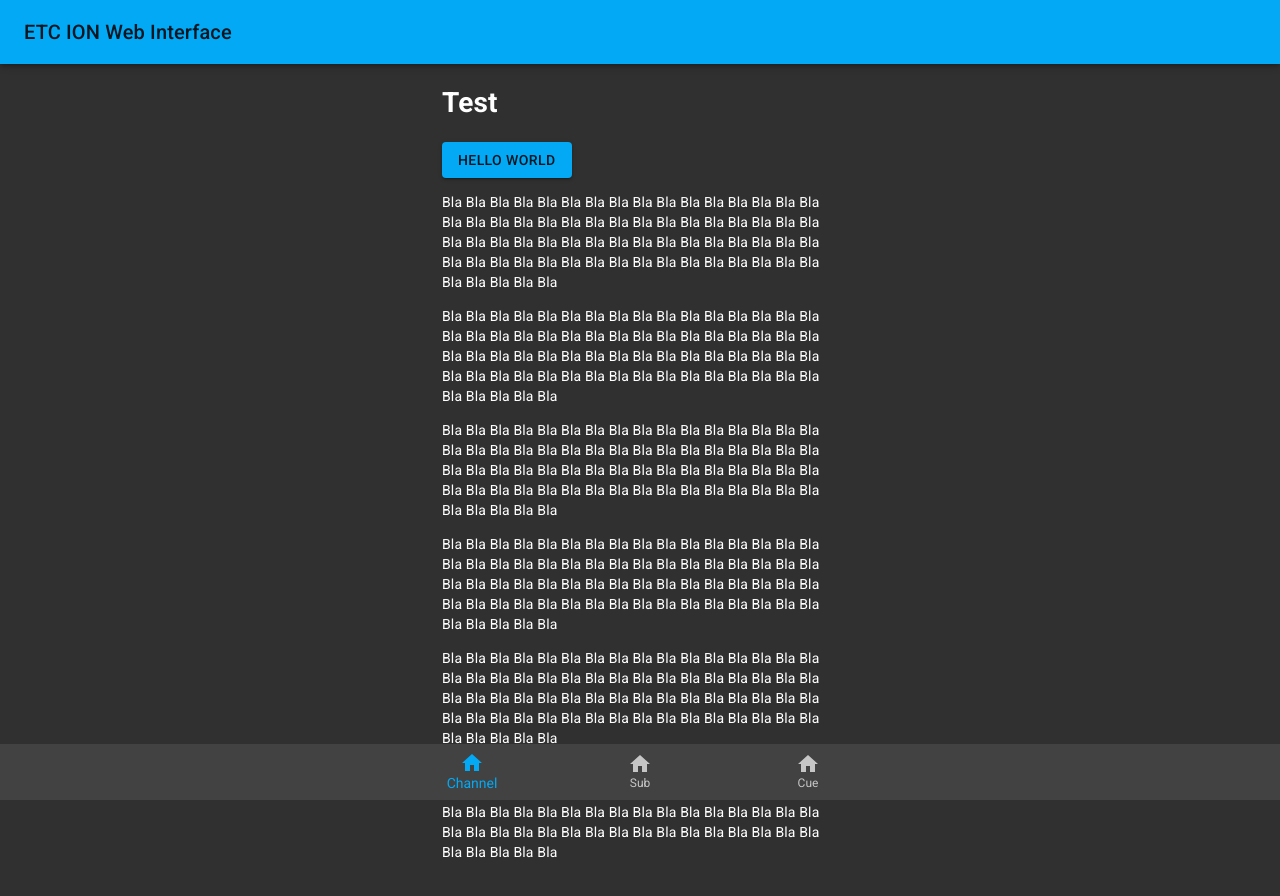
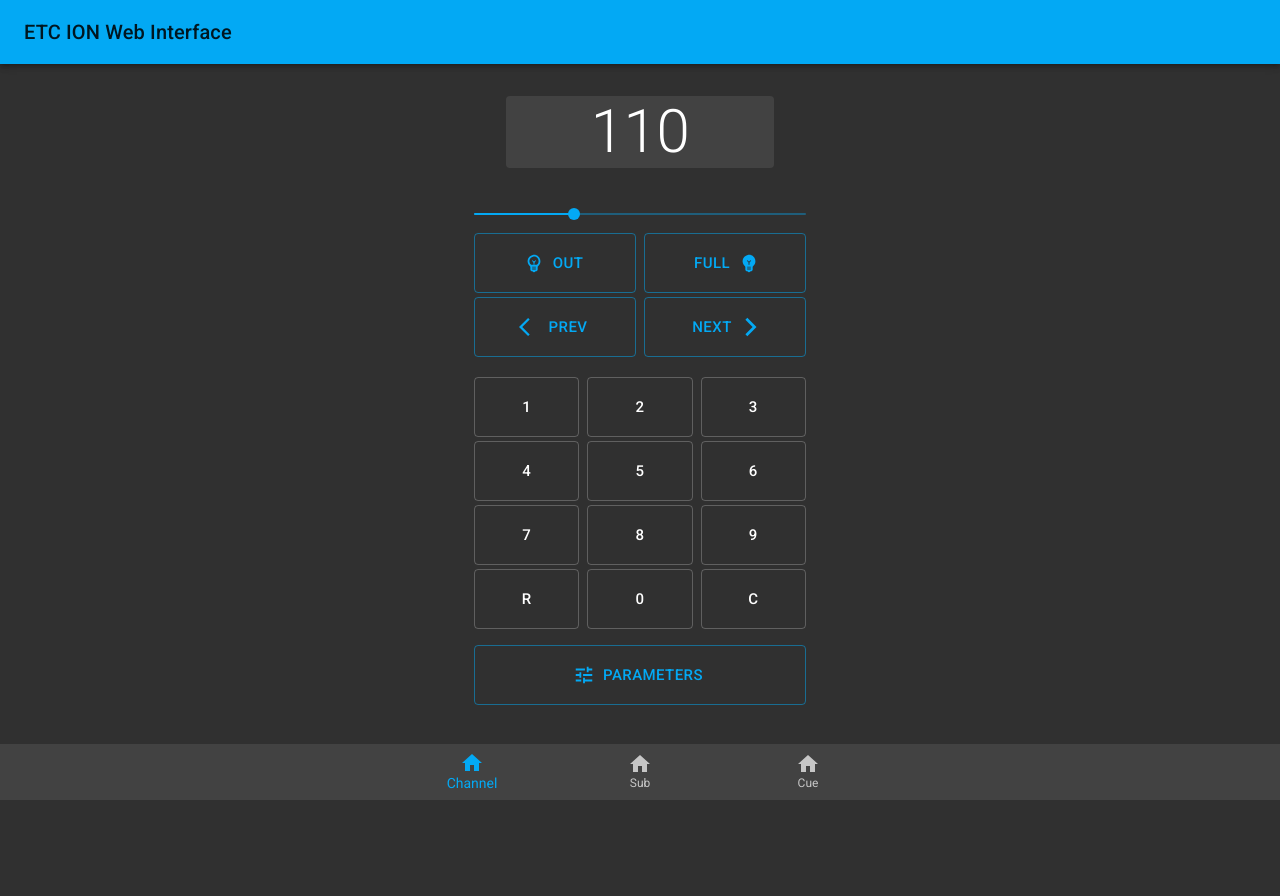
Before and after one commit to silvanmelchior/IONInterface, a React (Create React App) app in the folder frontend/: page / in a window 1280 px wide. Shown: the top 896 px of the page. After the commit the page ends 800 px from the top, so only its background shows below. Built offline with nearby package versions, Linux system fonts and the light colour scheme; no server answers.

Commit message:
channel page first layout

```diff
--- a/frontend/package.json
+++ b/frontend/package.json
@@ -4,6 +4,7 @@
   "private": true,
   "dependencies": {
     "@material-ui/core": "^4.9.14",
+    "@material-ui/icons": "^4.9.1",
     "@testing-library/jest-dom": "^4.2.4",
     "@testing-library/react": "^9.5.0",
     "@testing-library/user-event": "^7.2.1",
--- a/frontend/src/App.js
+++ b/frontend/src/App.js
@@ -1,6 +1,11 @@
 import React from 'react';
 import axios from "axios";
-import { AppBar, BottomNavigation, BottomNavigationAction, Button, Container, SvgIcon, Toolbar, Typography} from '@material-ui/core';
+import { AppBar, Toolbar, Typography } from '@material-ui/core';
+import { BottomNavigation, BottomNavigationAction } from '@material-ui/core';
+import { Container, SvgIcon} from '@material-ui/core';
+import Channel from './Channel';
+import Sub from './Sub';
+import Cue from './Cue';
 import { makeStyles } from '@material-ui/core';
 
 function HomeIcon(props) {  // TODO
@@ -14,12 +19,15 @@
 const useStyles = makeStyles({
   BottomNavigation: {
     width: '100%',
-    position: 'sticky',
+    position: 'fixed',
     bottom: 0
+  },
+  Container: {
+    paddingBottom: 66
   }
 });
 
-function App() {
+export default function App() {
   const [page, setPage] = React.useState('channel');
   const classes = useStyles();
 
@@ -32,15 +40,12 @@
           </Typography>
         </Toolbar>
       </AppBar>
-      <Container maxWidth="xs">
-        <h1>Test</h1>
-        <Button variant="contained" color="primary">Hello World</Button>
-        <p>Bla Bla Bla Bla Bla Bla Bla Bla Bla Bla Bla Bla Bla Bla Bla Bla Bla Bla Bla Bla Bla Bla Bla Bla Bla Bla Bla Bla Bla Bla Bla Bla Bla Bla Bla Bla Bla Bla Bla Bla Bla Bla Bla Bla Bla Bla Bla Bla Bla Bla Bla Bla Bla Bla Bla Bla Bla Bla Bla Bla Bla Bla Bla Bla Bla Bla Bla Bla Bla </p>
-        <p>Bla Bla Bla Bla Bla Bla Bla Bla Bla Bla Bla Bla Bla Bla Bla Bla Bla Bla Bla Bla Bla Bla Bla Bla Bla Bla Bla Bla Bla Bla Bla Bla Bla Bla Bla Bla Bla Bla Bla Bla Bla Bla Bla Bla Bla Bla Bla Bla Bla Bla Bla Bla Bla Bla Bla Bla Bla Bla Bla Bla Bla Bla Bla Bla Bla Bla Bla Bla Bla </p>
-        <p>Bla Bla Bla Bla Bla Bla Bla Bla Bla Bla Bla Bla Bla Bla Bla Bla Bla Bla Bla Bla Bla Bla Bla Bla Bla Bla Bla Bla Bla Bla Bla Bla Bla Bla Bla Bla Bla Bla Bla Bla Bla Bla Bla Bla Bla Bla Bla Bla Bla Bla Bla Bla Bla Bla Bla Bla Bla Bla Bla Bla Bla Bla Bla Bla Bla Bla Bla Bla Bla </p>
-        <p>Bla Bla Bla Bla Bla Bla Bla Bla Bla Bla Bla Bla Bla Bla Bla Bla Bla Bla Bla Bla Bla Bla Bla Bla Bla Bla Bla Bla Bla Bla Bla Bla Bla Bla Bla Bla Bla Bla Bla Bla Bla Bla Bla Bla Bla Bla Bla Bla Bla Bla Bla Bla Bla Bla Bla Bla Bla Bla Bla Bla Bla Bla Bla Bla Bla Bla Bla Bla Bla </p>
-        <p>Bla Bla Bla Bla Bla Bla Bla Bla Bla Bla Bla Bla Bla Bla Bla Bla Bla Bla Bla Bla Bla Bla Bla Bla Bla Bla Bla Bla Bla Bla Bla Bla Bla Bla Bla Bla Bla Bla Bla Bla Bla Bla Bla Bla Bla Bla Bla Bla Bla Bla Bla Bla Bla Bla Bla Bla Bla Bla Bla Bla Bla Bla Bla Bla Bla Bla Bla Bla Bla </p>
-        <p>Bla Bla Bla Bla Bla Bla Bla Bla Bla Bla Bla Bla Bla Bla Bla Bla Bla Bla Bla Bla Bla Bla Bla Bla Bla Bla Bla Bla Bla Bla Bla Bla Bla Bla Bla Bla Bla Bla Bla Bla Bla Bla Bla Bla Bla Bla Bla Bla Bla Bla Bla Bla Bla Bla Bla Bla Bla Bla Bla Bla Bla Bla Bla Bla Bla Bla Bla Bla Bla </p>
+      <Container maxWidth="xs" className={classes.Container}>
+        {
+          page === 'channel'  ? <Channel/> :
+          page === 'sub'      ? <Sub/> :
+                                <Cue/>
+        }
       </Container>
       <BottomNavigation
         value={page}
@@ -58,6 +63,4 @@
   );
 }
 
-export default App;
-
 axios.get('/api/test').then(response => console.log(response.data));
--- /dev/null
+++ b/frontend/src/Channel.js
@@ -0,0 +1,72 @@
+import React from 'react';
+import {Box, Button, Grid, Paper, Slider, Typography} from '@material-ui/core';
+import { ArrowBackIos, ArrowForwardIos, EmojiObjects, EmojiObjectsOutlined, Tune } from '@material-ui/icons';
+import { styled } from '@material-ui/core/styles';
+
+const WideButton = styled(Button)({
+  width: '100%',
+  height: '60px'
+});
+
+export default function Channel() {
+
+  const [slider, setSlider] = React.useState(30);
+
+  const handleSlider = (event, newSlider) => {
+    setSlider(newSlider);
+  };
+
+  const keylabels = ['1', '2', '3', '4', '5', '6', '7', '8', '9', 'R', '0', 'C'];
+  let keypad = [];
+  for(let i=0; i<4; i++) {
+    let keys = [];
+    for (let j=0; j<3; j++) {
+      let idx = i*3 + j;
+      keys.push(
+        <Grid item xs={4} key={idx}>
+          <WideButton variant="outlined" size="large">{keylabels[idx]}</WideButton>
+        </Grid>
+      )
+    }
+    keypad.push(
+      <Grid container spacing={1} key={i}>
+        {keys}
+      </Grid>
+    )
+  }
+
+  return (
+    <Box mx={4}>
+      <Box textAlign="center" mt={4} mb={4} mx={4}>
+        <Paper elevation={0}>
+          <Typography variant="h2">
+            110
+          </Typography>
+        </Paper>
+      </Box>
+      <Slider value={slider} onChange={handleSlider} />
+      <Grid container spacing={1}>
+        <Grid item xs={6}>
+          <WideButton variant="outlined" color="primary" size="large" startIcon={<EmojiObjectsOutlined/>}>Out</WideButton>
+        </Grid>
+        <Grid item xs={6}>
+          <WideButton variant="outlined" color="primary" size="large" endIcon={<EmojiObjects/>}>Full</WideButton>
+        </Grid>
+      </Grid>
+      <Grid container spacing={1}>
+        <Grid item xs={6}>
+          <WideButton variant="outlined" color="primary" size="large" startIcon={<ArrowBackIos/>}>Prev</WideButton>
+        </Grid>
+        <Grid item xs={6}>
+          <WideButton variant="outlined" color="primary" size="large" endIcon={<ArrowForwardIos/>}>Next</WideButton>
+        </Grid>
+      </Grid>
+      <Box mt={2}>
+        {keypad}
+      </Box>
+      <Box mt={2}>
+        <WideButton variant="outlined" color="primary" size="large" startIcon={<Tune/>}>Parameters</WideButton>
+      </Box>
+    </Box>
+  );
+}
--- /dev/null
+++ b/frontend/src/Cue.js
@@ -0,0 +1,9 @@
+import React from 'react';
+
+export default function Cue() {
+  return (
+    <>
+      <h1>Cue</h1>
+    </>
+  );
+}
--- /dev/null
+++ b/frontend/src/Sub.js
@@ -0,0 +1,15 @@
+import React from 'react';
+
+export default function Sub() {
+  return (
+    <>
+      <h1>Sub</h1>
+      <p>Blaa Blaa Blaa Blaa Blaa Blaa Blaa Blaa Blaa Blaa Blaa Blaa Blaa Blaa Blaa Blaa Blaa Blaa Blaa Blaa Blaa Blaa Blaa Blaa Blaa Blaa Blaa Blaa Blaa Blaa Blaa Blaa Blaa Blaa Blaa Blaa Blaa Blaa Blaa Blaa Blaa Blaa Blaa Blaa Blaa Blaa Blaa Blaa Blaa Blaa Blaa Blaa </p>
+      <p>Blaa Blaa Blaa Blaa Blaa Blaa Blaa Blaa Blaa Blaa Blaa Blaa Blaa Blaa Blaa Blaa Blaa Blaa Blaa Blaa Blaa Blaa Blaa Blaa Blaa Blaa Blaa Blaa Blaa Blaa Blaa Blaa Blaa Blaa Blaa Blaa Blaa Blaa Blaa Blaa Blaa Blaa Blaa Blaa Blaa Blaa Blaa Blaa Blaa Blaa Blaa Blaa </p>
+      <p>Blaa Blaa Blaa Blaa Blaa Blaa Blaa Blaa Blaa Blaa Blaa Blaa Blaa Blaa Blaa Blaa Blaa Blaa Blaa Blaa Blaa Blaa Blaa Blaa Blaa Blaa Blaa Blaa Blaa Blaa Blaa Blaa Blaa Blaa Blaa Blaa Blaa Blaa Blaa Blaa Blaa Blaa Blaa Blaa Blaa Blaa Blaa Blaa Blaa Blaa Blaa Blaa </p>
+      <p>Blaa Blaa Blaa Blaa Blaa Blaa Blaa Blaa Blaa Blaa Blaa Blaa Blaa Blaa Blaa Blaa Blaa Blaa Blaa Blaa Blaa Blaa Blaa Blaa Blaa Blaa Blaa Blaa Blaa Blaa Blaa Blaa Blaa Blaa Blaa Blaa Blaa Blaa Blaa Blaa Blaa Blaa Blaa Blaa Blaa Blaa Blaa Blaa Blaa Blaa Blaa Blaa </p>
+      <p>Blaa Blaa Blaa Blaa Blaa Blaa Blaa Blaa Blaa Blaa Blaa Blaa Blaa Blaa Blaa Blaa Blaa Blaa Blaa Blaa Blaa Blaa Blaa Blaa Blaa Blaa Blaa Blaa Blaa Blaa Blaa Blaa Blaa Blaa Blaa Blaa Blaa Blaa Blaa Blaa Blaa Blaa Blaa Blaa Blaa Blaa Blaa Blaa Blaa Blaa Blaa Blaa </p>
+      <p>Blaa Blaa Blaa Blaa Blaa Blaa Blaa Blaa Blaa Blaa Blaa Blaa Blaa Blaa Blaa Blaa Blaa Blaa Blaa Blaa Blaa Blaa Blaa Blaa Blaa Blaa Blaa Blaa Blaa Blaa Blaa Blaa Blaa Blaa Blaa Blaa Blaa Blaa Blaa Blaa Blaa Blaa Blaa Blaa Blaa Blaa Blaa Blaa Blaa Blaa Blaa Blaa </p>
+    </>
+  );
+}
```
Also changed, not shown: 1 other file (tests, documents, lock files or other folders).
